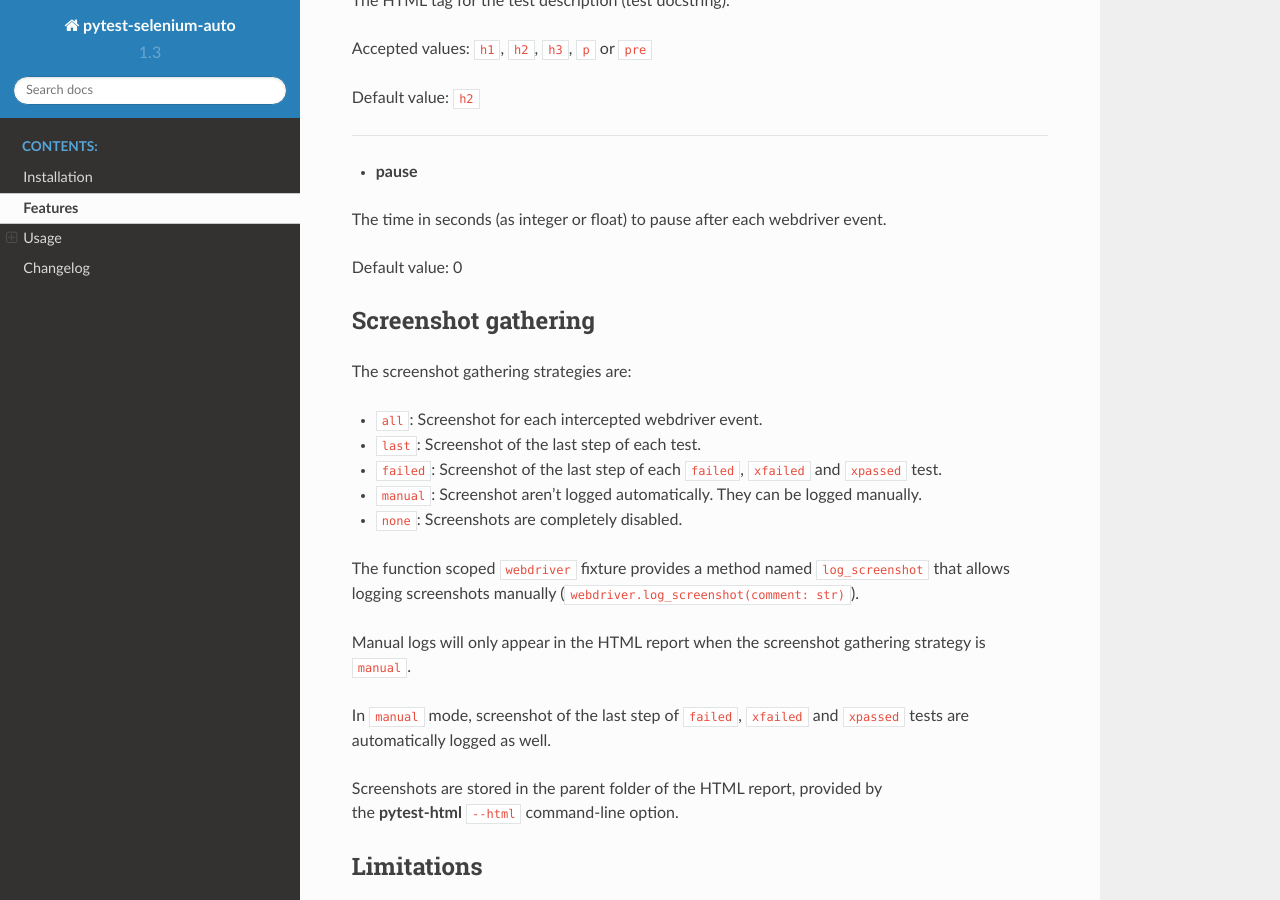
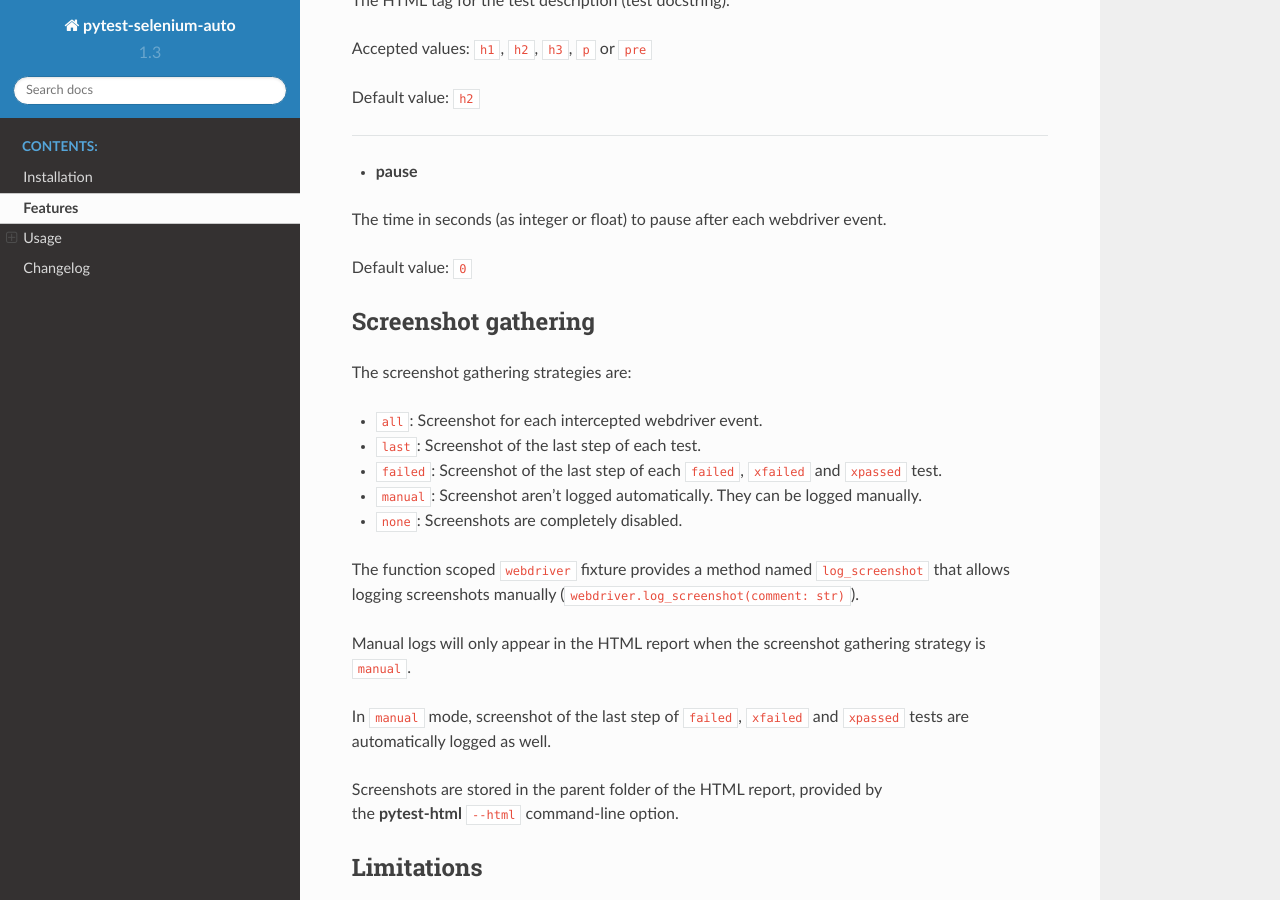
Before and after one commit to harmin-parra/pytest-selenium-auto, a Sphinx documentation site: the page built from docs/user_guide.rst, in a window 1280 px wide and 900 px high, scrolled down 3138 px. Built offline with Sphinx 7.4.7 and the Read the Docs theme 2.0.0, drawn with Linux system fonts in a browser that asks for light colours.

Commit message:
update doc

```diff
--- a/docs/user_guide.rst
+++ b/docs/user_guide.rst
@@ -162,7 +162,7 @@ Default value: ``h2``
 
 The time in seconds (as integer or float) to pause after each webdriver event.
 
-Default value: 0
+Default value: ``0``
 
 
 Screenshot gathering
```
